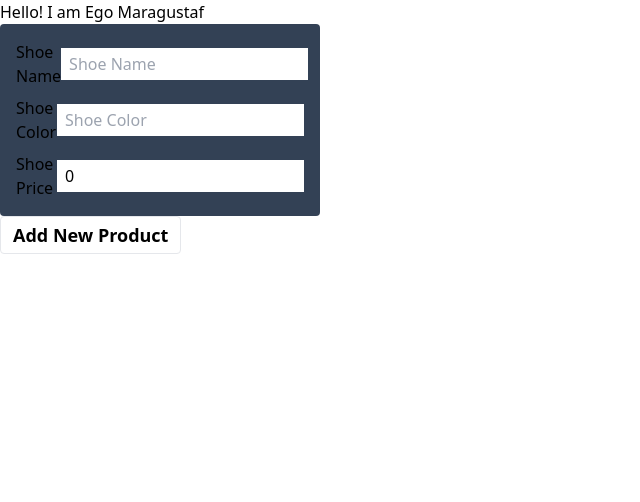
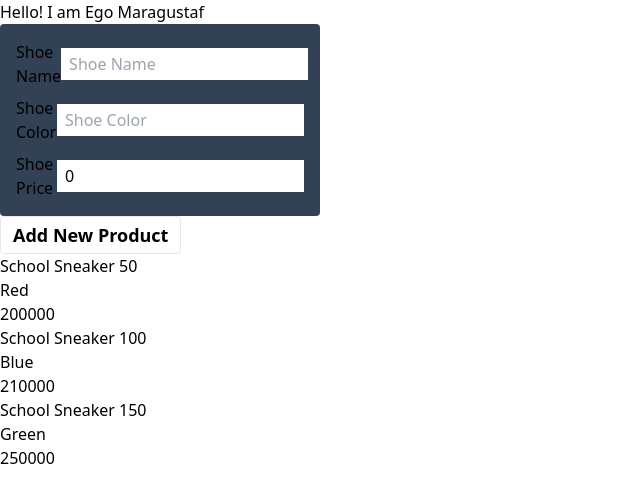
Before and after one commit to egomaragustaf/learn-react-ts, a React (Vite) app: page / in a window 1280 px wide. Shown: the top 502 px of the page, without its empty margins (0-640 px from the left). Built offline with nearby package versions, Linux system fonts and the light colour scheme.

Commit message:
feat: implement show dummy data product and add new product

```diff
--- a/src/components/Products.tsx
+++ b/src/components/Products.tsx
@@ -1,6 +1,8 @@
 import { useState } from "react";
+
 import FormProduct from "./FormProduct";
 import Button from "./Button";
+import productJSON from "../data/products.json";
 
 interface Product {
   id: number;
@@ -10,7 +12,7 @@ interface Product {
 }
 
 export default function Products() {
-  const [dataProducts, setDataProducts] = useState<Product[]>([]);
+  const [dataProducts, setDataProducts] = useState<Product[]>(productJSON);
   const [formData, setFormData] = useState<Product>({
     id: 0,
     name: "",
@@ -44,7 +46,7 @@ export default function Products() {
       price: 0,
     });
 
-    console.log(newProduct);
+    console.log([...dataProducts, newProduct]);
   }
 
   return (
```
